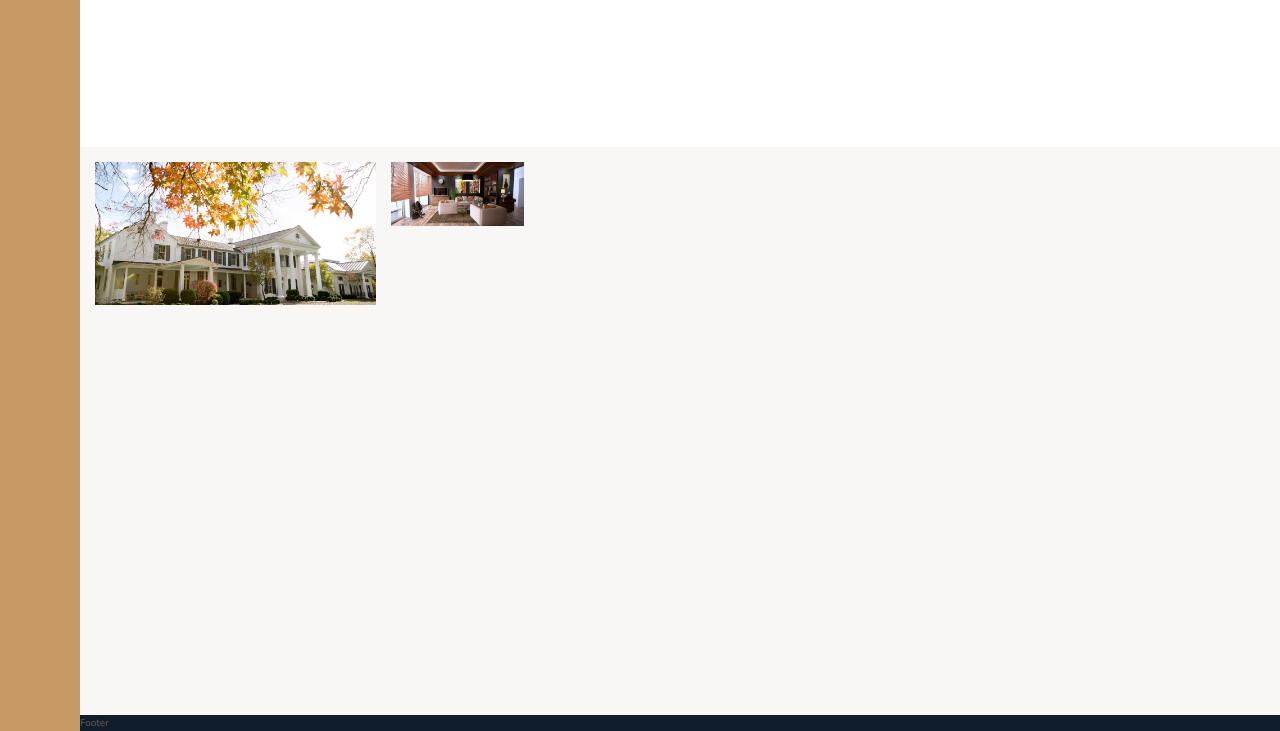
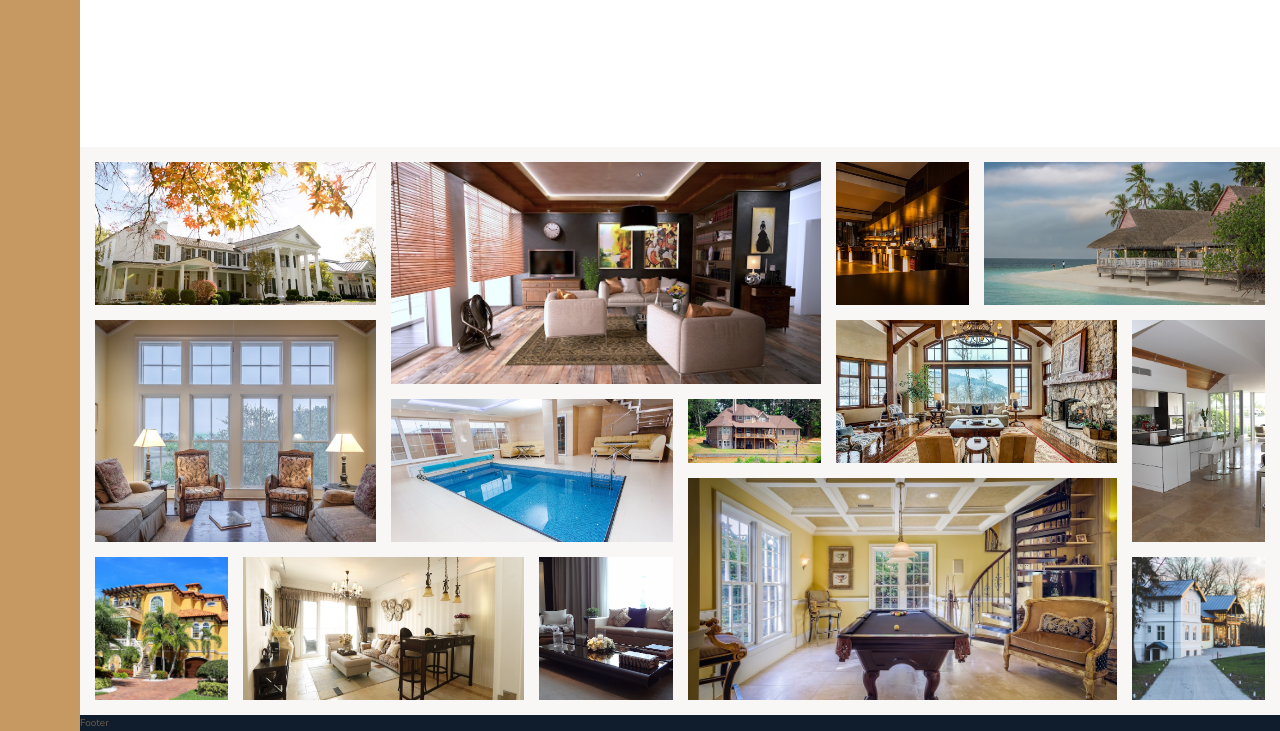
Before and after one commit to angelprzz/Nexter, a website: page index.html in a window 1280 px wide. Shown: the part 2925-3656 px from the top of the page. Drawn offline with nearby package versions, Linux system fonts and the light colour scheme.

Commit message:
Building the Gallery - Part 2

```diff
--- a/index.html
+++ b/index.html
@@ -304,7 +304,45 @@
       <figure class="gallery__item gallery__item--1">
         <img src="img/gal-1.jpeg" alt="Gallery image 1" class="gallery__img" />
       </figure>
-      <img src="img/gal-2.jpeg" alt="Gallery image 2" class="gallery__img" />
+      <figure class="gallery__item gallery__item--2">
+        <img src="img/gal-2.jpeg" alt="Gallery image 2" class="gallery__img" />
+      </figure>
+      <figure class="gallery__item gallery__item--3">
+        <img src="img/gal-3.jpeg" alt="Gallery image 3" class="gallery__img" />
+      </figure>
+      <figure class="gallery__item gallery__item--4">
+        <img src="img/gal-4.jpeg" alt="Gallery image 4" class="gallery__img" />
+      </figure>
+      <figure class="gallery__item gallery__item--5">
+        <img src="img/gal-5.jpeg" alt="Gallery image 5" class="gallery__img" />
+      </figure>
+      <figure class="gallery__item gallery__item--6">
+        <img src="img/gal-6.jpeg" alt="Gallery image 6" class="gallery__img" />
+      </figure>
+      <figure class="gallery__item gallery__item--7">
+        <img src="img/gal-7.jpeg" alt="Gallery image 7" class="gallery__img" />
+      </figure>
+      <figure class="gallery__item gallery__item--8">
+        <img src="img/gal-8.jpeg" alt="Gallery image 8" class="gallery__img" />
+      </figure>
+      <figure class="gallery__item gallery__item--9">
+        <img src="img/gal-9.jpeg" alt="Gallery image 9" class="gallery__img" />
+      </figure>
+      <figure class="gallery__item gallery__item--10">
+        <img src="img/gal-10.jpeg" alt="Gallery image 10" class="gallery__img" />
+      </figure>
+      <figure class="gallery__item gallery__item--11">
+        <img src="img/gal-11.jpeg" alt="Gallery image 11" class="gallery__img" />
+      </figure>
+      <figure class="gallery__item gallery__item--12">
+        <img src="img/gal-12.jpeg" alt="Gallery image 12" class="gallery__img" />
+      </figure>
+      <figure class="gallery__item gallery__item--13">
+        <img src="img/gal-13.jpeg" alt="Gallery image 13" class="gallery__img" />
+      </figure>
+      <figure class="gallery__item gallery__item--14">
+        <img src="img/gal-14.jpeg" alt="Gallery image 14" class="gallery__img" />
+      </figure>
     </div>
 
     <div class="footer">Footer</div>
--- a/sass/_gallery.scss
+++ b/sass/_gallery.scss
@@ -13,6 +13,71 @@
       grid-row: 1 / span 2;
       grid-column: 1 / span 2;
     }
+
+    &--2 {
+      grid-row: 1 / span 3;
+      grid-column: 3 / span 3;
+    }
+
+    &--3 {
+      grid-row: 1 / span 2;
+      grid-column: 6 / 7;
+    }
+
+    &--4 {
+      grid-row: 1 / span 2;
+      grid-column: 7 / -1;
+    }
+
+    &--5 {
+      grid-row: 3 / span 3;
+      grid-column: 1 / span 2;
+    }
+
+    &--6 {
+      grid-row: 4 / span 2;
+      grid-column: 3 / span 2;
+    }
+
+    &--7 {
+      grid-row: 4 / 5;
+      grid-column: 5 / 6;
+    }
+
+    &--8 {
+      grid-row: 3 / span 2;
+      grid-column: 6 / span 2;
+    }
+
+    &--9 {
+      grid-row: 3 / span 3;
+      grid-column: 8 / -1;
+    }
+
+    &--10 {
+      grid-row: 6 / span 2;
+      grid-column: 1 / 2;
+    }
+
+    &--11 {
+      grid-row: 6 / span 2;
+      grid-column: 2 / span 2;
+    }
+
+    &--12 {
+      grid-row: 6 / span 2;
+      grid-column: 4 / 5;
+    }
+
+    &--13 {
+      grid-row: 5 / span 3;
+      grid-column: 5 / span 3;
+    }
+
+    &--14 {
+      grid-row: 6 / span 2;
+      grid-column: 8 / -1;
+    }
   }
 
   &__img {
```
Also changed, not shown: css/style.css.
